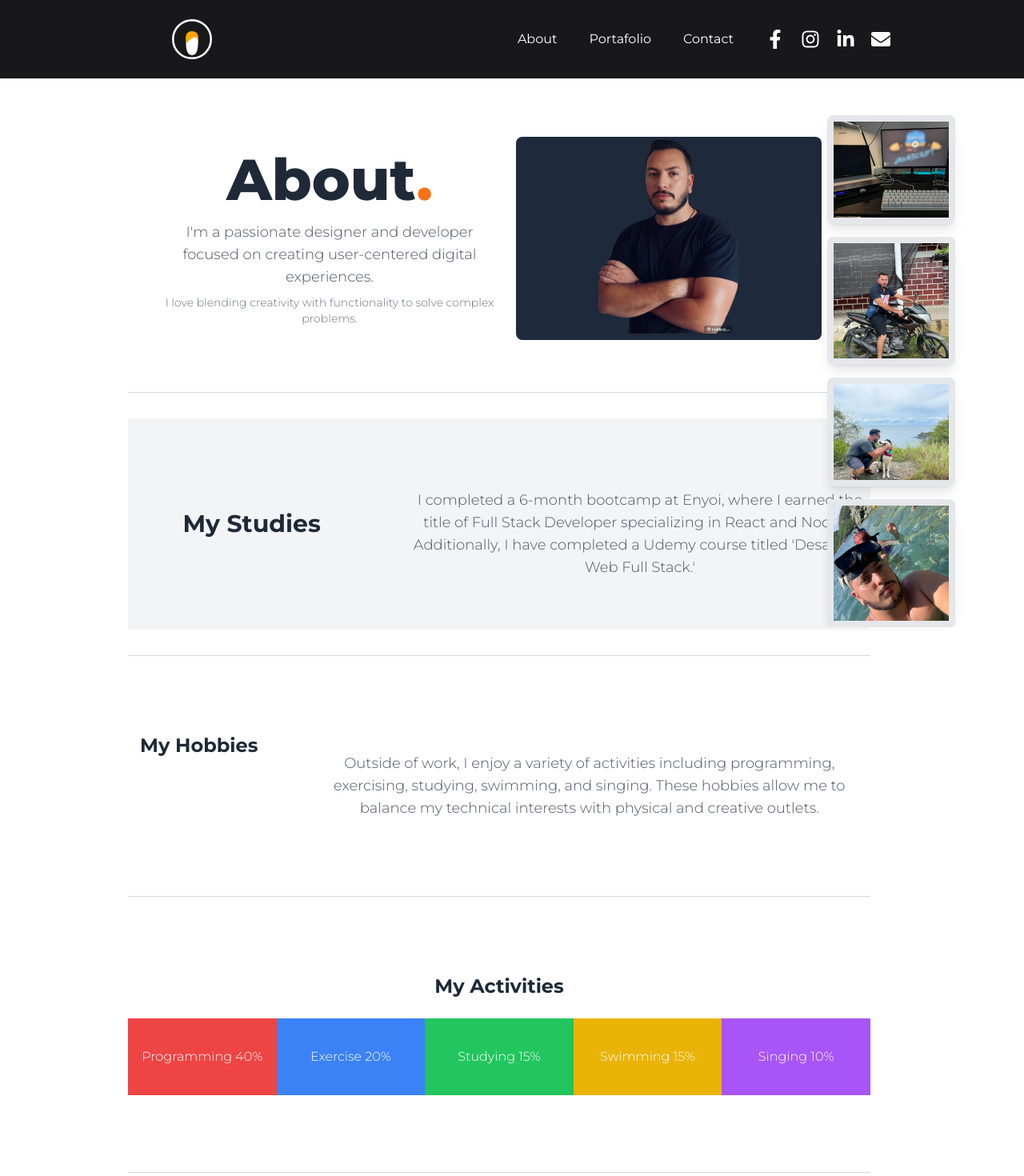
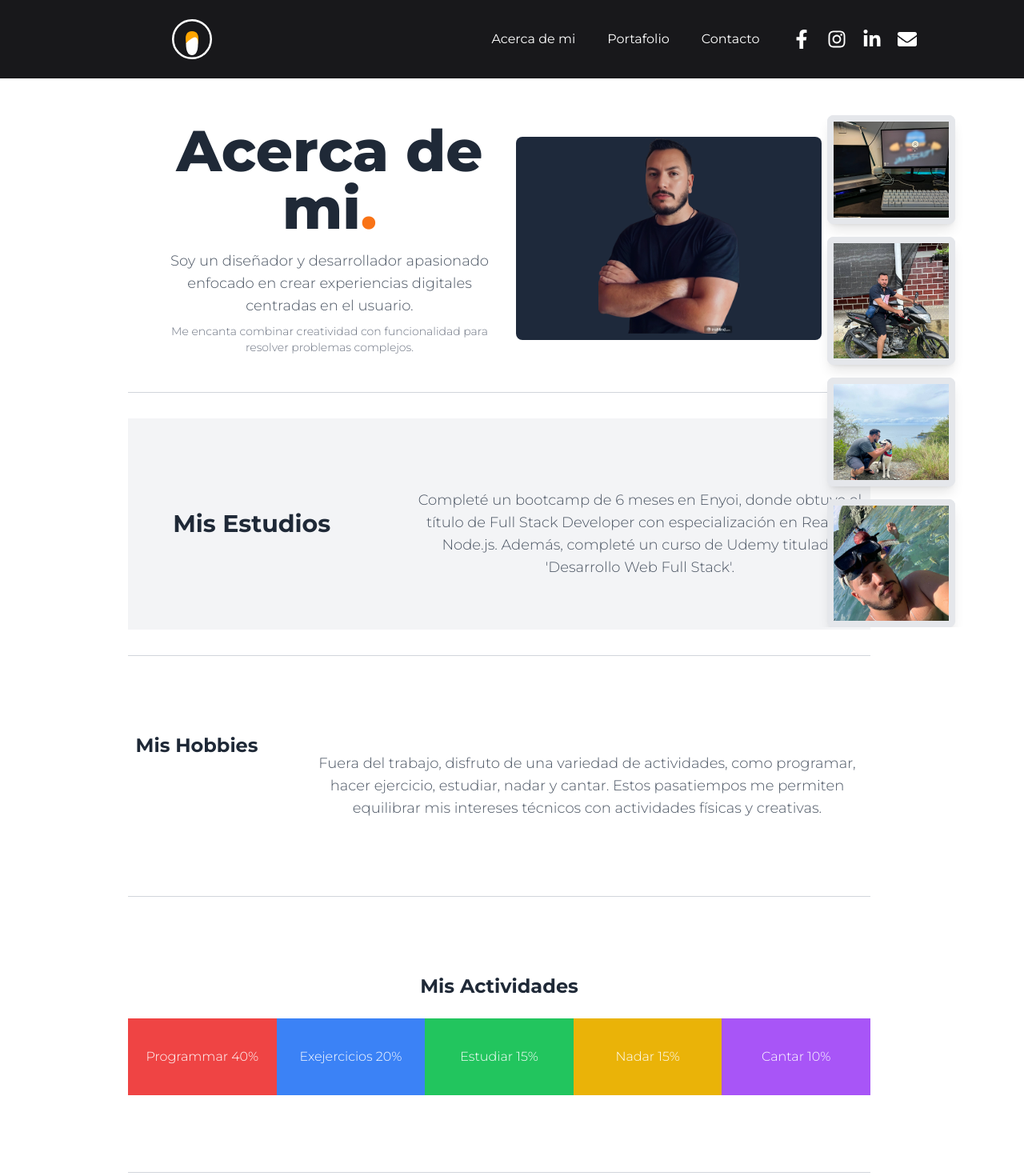
Before and after one commit to elisum1/Portafolio-Elias, a React (Vite) app: page /about in a window 1280 px wide. Shown: the top 1470 px of the page at 80% size. Built offline with nearby package versions, Linux system fonts and the light colour scheme.

Commit message:
commit finall

```diff
--- a/src/components/Header.jsx
+++ b/src/components/Header.jsx
@@ -15,9 +15,9 @@ const Header = () => {
       </div>
       <nav className="w-full md:w-[60%] flex items-center justify-center font-normal">
         <ul className="flex flex-col md:flex-row space-y-4 md:space-y-0 space-x-0 md:space-x-10 items-center">
-          <li><a href="/about" className="hover:text-gray-300 transition-all">About</a></li>
+          <li><a href="/about" className="hover:text-gray-300 transition-all">Acerca de mi</a></li>
           <li><a href="/portafolio" className="hover:text-gray-300 transition-all">Portafolio</a></li>
-          <li><a href="/contact" className="hover:text-gray-300 transition-all">Contact</a></li>
+          <li><a href="/contact" className="hover:text-gray-300 transition-all">Contacto</a></li>
           <li className="flex space-x-5 text-2xl transition-all">
             <a href="https://facebook.com" target="_blank" rel="noopener noreferrer" className="hover:text-orange-500 transition-all">
               <FaFacebookF />
--- a/src/components/footer.jsx
+++ b/src/components/footer.jsx
@@ -8,7 +8,7 @@ const Footer = () => {
   return (
     <footer className="relative w-full bg-gray-800 text-white py-4 mt-[7%]">
       <div className="container mx-auto text-center">
-        <p className="text-sm">© 2024 Your Name. All rights reserved.</p>
+        <p className="text-sm">© 2024 Elias Urrieta. Todos los derechos reservados.</p>
       </div>
 
       {/* Scroll to top button */}
--- a/src/pages/About.jsx
+++ b/src/pages/About.jsx
@@ -28,6 +28,7 @@ import icon10 from '/public/img/postgre.png'
 import icon11 from '/public/img/programacion.png'
 
 import CV from '/public/Elias Eudomar_Urrieta Moreno-3.pdf'
+import CV2 from '/public/Resume_3-1.pdf'
 
 const About = () => {
 
@@ -35,20 +36,20 @@ const About = () => {
   return (
     <div className="raleway">
       {<Header/> }
-      <div className="ml- lg:mx-auto max-w-screen-xl flex flex-col lg:flex-row justify-center">
+      <div className="ml-[6%] lg:mx-auto max-w-screen-xl flex flex-col lg:flex-row justify-center">
         {/* Main Content */}
         <div className="w-full lg:w-[75%] pr-8">
           {/* Presentation Section */}
           <div className="text-center py-16 h-[80vh] lg:h-[40vh] flex flex-col lg:flex-row justify-between items-center px-4 lg:px-10 mt-10">
             <div className="w-full lg:w-1/2 mb-8 lg:mb-0">
               <h1 className="text-4xl md:text-6xl lg:text-7xl font-extrabold text-gray-800">
-                About<span className="text-orange-500">.</span>
+                Acerca de mi<span className="text-orange-500">.</span>
               </h1>
               <p className="text-base md:text-lg text-gray-600 mt-4">
-                I'm a passionate designer and developer focused on creating user-centered digital experiences.
+              Soy un diseñador y desarrollador apasionado enfocado en crear experiencias digitales centradas en el usuario.
               </p>
               <p className="text-sm md:text-md text-gray-500 mt-2">
-                I love blending creativity with functionality to solve complex problems.
+              Me encanta combinar creatividad con funcionalidad para resolver problemas complejos.
               </p>
             </div>
 
@@ -67,10 +68,9 @@ const About = () => {
           <hr className="border-t border-gray-300 my-8 w-full mx-auto" />
 
           <div className="py-16 text-center bg-gray-100 flex flex-col lg:flex-row justify-between items-center">
-  <h2 className="text-2xl md:text-3xl font-bold text-gray-800 mb-4 lg:mb-0 lg:w-1/3">My Studies</h2>
+  <h2 className="text-2xl md:text-3xl font-bold text-gray-800 mb-4 lg:mb-0 lg:w-1/3">Mis Estudios</h2>
   <p className="text-md md:text-lg text-gray-600 mt-6 max-w-md lg:max-w-xl lg:ml-4">
-    I completed a 6-month bootcamp at Enyoi, where I earned the title of Full Stack Developer specializing in React and Node.js. Additionally, I have completed a Udemy course titled 'Desarrollo Web Full Stack.'
-  </p>
+  Completé un bootcamp de 6 meses en Enyoi, donde obtuve el título de Full Stack Developer con especialización en React y Node.js. Además, completé un curso de Udemy titulado 'Desarrollo Web Full Stack'.  </p>
 </div>
 
 
@@ -78,12 +78,11 @@ const About = () => {
 <hr className="border-t border-gray-300 my-8 w-full mx-auto" />
 <div className="py-16 text-center bg-white flex gap-12">
   <div className='w-[50%]'>
-  <h2 className="text-3xl md:text-2xl font-bold text-gray-800">My Hobbies</h2>
+  <h2 className="text-3xl md:text-2xl font-bold text-gray-800">Mis Hobbies</h2>
 
   </div>
   <p className="text-md md:text-lg text-gray-600 mt-6">
-    Outside of work, I enjoy a variety of activities including programming, exercising, studying, swimming, and singing. These hobbies allow me to balance my technical interests with physical and creative outlets.
-  </p>
+  Fuera del trabajo, disfruto de una variedad de actividades, como programar, hacer ejercicio, estudiar, nadar y cantar. Estos pasatiempos me permiten equilibrar mis intereses técnicos con actividades físicas y creativas.  </p>
 </div>
 
 
@@ -92,13 +91,13 @@ const About = () => {
 
           {/* My Activities Section */}
           <div className="py-16 text-center bg-white">
-            <h2 className="text-3xl md:text-2xl font-bold text-gray-800">My Activities</h2>
+            <h2 className="text-3xl md:text-2xl font-bold text-gray-800">Mis Actividades</h2>
             <div className="mt-6 flex justify-around items-center">
-              <div className="w-1/5 h-24 bg-red-500 text-white flex justify-center items-center">Programming 40%</div>
-              <div className="w-1/5 h-24 bg-blue-500 text-white flex justify-center items-center">Exercise 20%</div>
-              <div className="w-1/5 h-24 bg-green-500 text-white flex justify-center items-center">Studying 15%</div>
-              <div className="w-1/5 h-24 bg-yellow-500 text-white flex justify-center items-center">Swimming 15%</div>
-              <div className="w-1/5 h-24 bg-purple-500 text-white flex justify-center items-center">Singing 10%</div>
+              <div className="w-1/5 h-24 bg-red-500 text-white flex justify-center items-center">Programmar 40%</div>
+              <div className="w-1/5 h-24 bg-blue-500 text-white flex justify-center items-center">Exejercicios 20%</div>
+              <div className="w-1/5 h-24 bg-green-500 text-white flex justify-center items-center">Estudiar 15%</div>
+              <div className="w-1/5 h-24 bg-yellow-500 text-white flex justify-center items-center">Nadar 15%</div>
+              <div className="w-1/5 h-24 bg-purple-500 text-white flex justify-center items-center">Cantar 10%</div>
             </div>
           </div>
 
@@ -108,9 +107,9 @@ const About = () => {
          {/* Best Website Section */}
 <div className="py-16 flex flex-col lg:flex-row items-center">
   <div className="lg:w-1/2 lg:pr-8 mb-6 lg:mb-0">
-    <h2 className="text-lg md:text-2xl font-bold text-gray-800 mb-4">Best Website Created</h2>
+    <h2 className="text-lg md:text-2xl font-bold text-gray-800 mb-4">Mi mejor proyecto actual</h2>
     <p className="text-md md:text-lg text-gray-600 mb-6">
-      This is one of the best websites I've built, showcasing modern design, intuitive UI, and powerful features.
+    Este es uno de los mejores sitios web que he creado, con un diseño moderno, una interfaz de usuario intuitiva y funciones potentes.
     </p>
   </div>
   <div className="relative lg:w-1/2 w-[80%] flex flex-col items-center">
@@ -195,12 +194,11 @@ const About = () => {
           {/* Short History Section */}
           <div className="py-16 flex flex-col lg:flex-row items-center">
             <div className="lg:w-1/2 lg:pr-8 mb-6 lg:mb-0">
-              <h2 className="text-lg md:text-2xl font-bold text-gray-800 mb-4">My Journey</h2>
+              <h2 className="text-lg md:text-2xl font-bold text-gray-800 mb-4">Mi viaje</h2>
               <p className="text-md md:text-lg text-gray-600 mb-6">
-                I started my journey as a curious learner, and through the years, I've developed skills in coding, design, and solving complex challenges.
-              </p>
+              Comencé mi viaje como un estudiante curioso y, a lo largo de los años, he desarrollado habilidades en codificación, diseño y resolución de desafíos complejos.              </p>
               <div className='flex gap-6'>
-              <a href="/history" className='text-blue-700'> Conoce mi historia !!</a>
+              <a href="/history" className='text-blue-700'> Conoce mi historia !! Da click aca !!</a>
 
 
               </div>
@@ -214,15 +212,25 @@ const About = () => {
         <div className="py-16 text-center bg-gray-100 flex flex-col items-center">
   <h2 className="text-2xl md:text-3xl font-bold text-gray-800 mb-4">My CV</h2>
   <p className="text-md md:text-lg text-gray-600 mb-6 max-w-md">
-    Interested in learning more about my professional background? Click below to download my full resume.
-  </p>
+  ¿Quieres saber más sobre mi trayectoria profesional? Haz clic a continuación para descargar mi currículum completo.  </p>
+
+  <div className='flex gap-12'>
+  <a
+    href={CV2}
+    download
+    className="inline-block py-2 px-4 bg-blue-500 text-white rounded-lg hover:bg-blue-600 transition-all duration-200"
+  >
+   Descarga mi HV clasica
+  </a>
+
   <a
     href={CV}
     download
     className="inline-block py-2 px-4 bg-blue-500 text-white rounded-lg hover:bg-blue-600 transition-all duration-200"
   >
-    Download My CV
+    Descarga mi HV Convencional
   </a>
+  </div>
 </div>
 
 
--- a/src/pages/Contact.jsx
+++ b/src/pages/Contact.jsx
@@ -13,14 +13,13 @@ const Contact = () => {
         <div className="text-center py-12 h-auto w-full flex flex-col lg:flex-row justify-between items-center lg:px-10">
           <div className="lg:w-1/2 w-full">
             <h1 className="text-5xl md:text-7xl font-extrabold text-gray-800">
-              Contact<span className="text-orange-500">.</span>
+              Contacto<span className="text-orange-500">.</span>
             </h1>
             <p className="text-lg text-gray-600 mt-4">
-              We'd love to hear from you. Reach out to us anytime!
+            Nos encantaría saber de usted. ¡Comuníquese con nosotros en cualquier momento!
             </p>
             <p className="text-md text-gray-500 mt-2">
-              If you have any questions or would like to collaborate on a project, fill out the form below or reach us directly via email.
-            </p>
+            Si tienes alguna pregunta o deseas colaborar en algún proyecto, rellena el siguiente formulario o contáctanos directamente por correo electrónico.            </p>
           </div>
 
           {/* Imagen o cuadro vacío */}
@@ -43,7 +42,7 @@ const Contact = () => {
           <form className="w-full lg:w-[70%] bg-white shadow-lg rounded-lg p-4 md:p-8 grid grid-cols-1 gap-6 md:grid-cols-2 border border-gray-200">
             <div className="mb-6">
               <label htmlFor="name" className="block text-lg font-semibold text-gray-700">
-                Name
+                Nombre
               </label>
               <input
                 type="text"
@@ -67,7 +66,7 @@ const Contact = () => {
 
             <div className="col-span-1 md:col-span-2 mb-6">
               <label htmlFor="subject" className="block text-lg font-semibold text-gray-700">
-                Subject
+                Asunto
               </label>
               <input
                 type="text"
@@ -79,7 +78,7 @@ const Contact = () => {
 
             <div className="col-span-1 md:col-span-2 mb-6">
               <label htmlFor="message" className="block text-lg font-semibold text-gray-700">
-                Message
+                Mensaje
               </label>
               <textarea
                 id="message"
@@ -94,7 +93,8 @@ const Contact = () => {
                 type="submit"
                 className="bg-orange-500 text-white py-3 px-6 rounded-lg hover:bg-orange-600 transition duration-300 ease-in-out w-full md:w-auto"
               >
-                Send Message
+
+                Enviar Mensaje
               </button>
             </div>
           </form>
--- a/src/pages/Portafolio.jsx
+++ b/src/pages/Portafolio.jsx
@@ -4,11 +4,11 @@ import Footer from '../components/footer';
 
 const Portafolio = () => {
   const proyectos = [
-    { id: 1, imgSrc: '/img/Captura de pantalla 2024-02-17 093131.png', title: 'Mi libro de diseño UI', description: 'Libro' },
-    { id: 2, imgSrc: '/img/Captura de pantalla 2024-02-23 080844.png', title: 'Creando un sistema de diseño eficiente', description: 'Sistema de diseño' },
-    { id: 3, imgSrc: '/img/Captura de pantalla 2024-04-05 184436.png', title: 'Feed de noticias de diseño interior', description: 'Proyecto personal' },
+    { id: 1, imgSrc: '/img/Captura de pantalla 2024-02-17 093131.png', title: 'Diseño base de E-commerce', description: 'Tecnologia' },
+    { id: 2, imgSrc: '/img/Captura de pantalla 2024-02-23 080844.png', title: 'Tienda de Ropa', description: 'Moda' },
+    { id: 3, imgSrc: '/img/Captura de pantalla 2024-04-05 184436.png', title: 'Blog de Caffe', description: 'Gastronomia' },
     { id: 4, imgSrc: '/img/Captura de pantalla 2024-10-01 111251.png', title: 'App de gestión de tareas', description: 'Aplicación web' },
-    { id: 5, imgSrc: '/img/Captura de pantalla 2024-10-01 124723.png', title: 'Portfolio personal', description: 'Portfolio' },
+    { id: 5, imgSrc: '/img/Captura de pantalla 2024-10-01 124723.png', title: 'Gestor de Reservas de Hoteles', description: 'Aplicacion Web' },
     { id: 6, imgSrc: '/img/project6.png', title: 'Sitio web de restaurante', description: 'Comercio' },
     { id: 7, imgSrc: '/img/project7.png', title: 'E-commerce de moda', description: 'E-commerce' },
   ];
@@ -23,8 +23,8 @@ const Portafolio = () => {
             <h1 className="text-4xl md:text-7xl font-extrabold text-gray-800">
               portafolio<span className="text-orange-500">.</span>
             </h1>
-            <p className="text-md md:text-lg text-gray-600 mt-4">Check out some of my latest design case studies.</p>
-            <p className="text-sm md:text-md text-gray-500 mt-2">I've worked for startups, agencies, corporations, and government...</p>
+            <p className="text-md md:text-lg text-gray-600 mt-4">Vea algunos de mis últimos estudios de casos de diseño.</p>
+            <p className="text-sm md:text-md text-gray-500 mt-2">He trabajado para empresas emergentes, agencias, corporaciones y gobiernos...</p>
           </div>
 
           {/* Imagen de la derecha */}
--- a/src/pages/inicio.jsx
+++ b/src/pages/inicio.jsx
@@ -47,10 +47,10 @@ function Inicio() {
             {isOpened === 'designer' && (
               <div className="absolute left-[17%] md:left-[20%] w-[30%] md:w-[20%] text-center transition-all duration-520">
                 <h1 className="text-3xl lg:text-7xl font-light font-sans">
-                  <span className="text-orange-500 font-bold">designer</span>
+                  <span className="text-orange-500 font-bold">diseñador</span>
                 </h1>
                 <p className="mt-2 text-gray-100 text-xs md:text-sm lg:text-lg">
-                  UI/UX designer focused on user experiences.
+                Diseñador UI/UX enfocado en experiencias de usuario.
                 </p>
               </div>
             )}
@@ -100,10 +100,10 @@ function Inicio() {
             {isOpened === 'coder' && (
               <div className="absolute right-[18%] md:right-[20%] w-[30%] md:w-[20%] text-center transition-all duration-520">
                 <h1 className="text-3xl lg:text-7xl font-bold font-sans text-gray-100">
-                  &lt;coder&gt;
+                  &lt;codigo&gt;
                 </h1>
                 <p className="mt-2 text-orange-400 text-xs md:text-sm lg:text-lg">
-                  JavaScript developer skilled in modern frameworks.
+                Desarrollador de JavaScript con buenas bases en frameworks modernos.
                 </p>
               </div>
             )}
@@ -123,8 +123,8 @@ function Inicio() {
       <div className="bg-white shadow-lg rounded-lg p-4 border border-gray-200 hover:shadow-2xl transition-shadow duration-300 ease-in-out h-[100%]">
         <img src={projectImage1} alt="Proyecto 1" className="w-full h-48 object-cover rounded-lg" />
         <div className="mt-4">
-          <h3 className="text-lg md:text-xl font-semibold text-gray-800">Mi libro de diseño UI</h3>
-          <p className="text-sm md:text-base text-gray-500">Libro</p>
+          <h3 className="text-lg md:text-xl font-semibold text-gray-800">Diseño base de E-commerce</h3>
+          <p className="text-sm md:text-base text-gray-500">Tecnologia</p>
         </div>
       </div>
 
@@ -132,8 +132,8 @@ function Inicio() {
       <div className="bg-white shadow-lg rounded-lg p-4 border border-gray-200 hover:shadow-2xl transition-shadow duration-300 ease-in-out">
         <img src={projectImage2} alt="Proyecto 2" className="w-full h-48 object-cover rounded-lg" />
         <div className="mt-4">
-          <h3 className="text-lg md:text-xl font-semibold text-gray-800">Creando un sistema de diseño eficiente</h3>
-          <p className="text-sm md:text-base text-gray-500">Sistema de diseño</p>
+          <h3 className="text-lg md:text-xl font-semibold text-gray-800">Tienda de Ropa</h3>
+          <p className="text-sm md:text-base text-gray-500">Moda</p>
         </div>
       </div>
 
@@ -141,8 +141,8 @@ function Inicio() {
       <div className="bg-white shadow-lg rounded-lg p-4 border border-gray-200 hover:shadow-2xl transition-shadow duration-300 ease-in-out">
         <img src={projectImage3} alt="Proyecto 3" className="w-full h-48 object-cover rounded-lg" />
         <div className="mt-4">
-          <h3 className="text-lg md:text-xl font-semibold text-gray-800">Feed de noticias de diseño interior</h3>
-          <p className="text-sm md:text-base text-gray-500">Proyecto personal</p>
+          <h3 className="text-lg md:text-xl font-semibold text-gray-800">Blog de Caffe</h3>
+          <p className="text-sm md:text-base text-gray-500">Gastronomia</p>
         </div>
       </div>
     </div>
```
Also changed, not shown: 1 other file (tests, documents, lock files or other folders).
